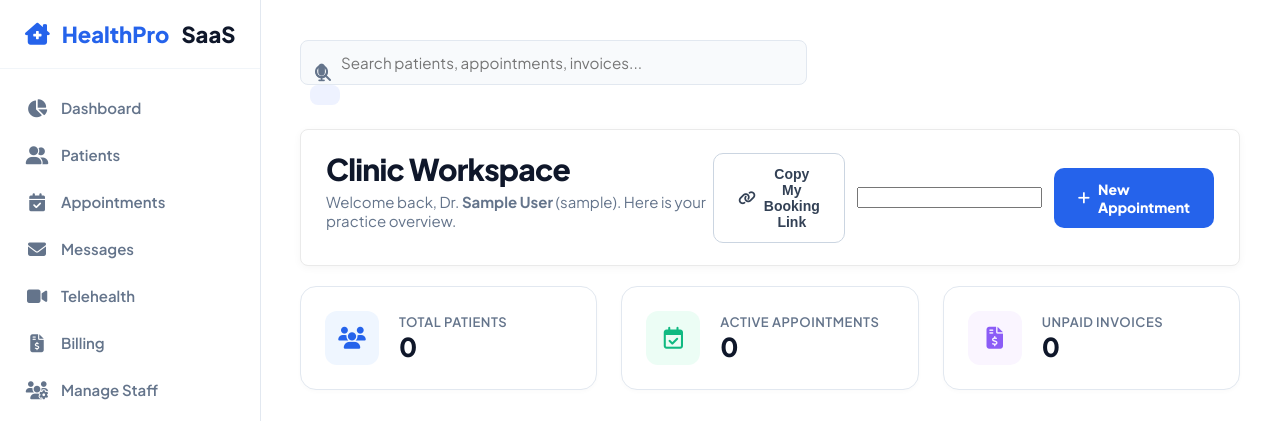
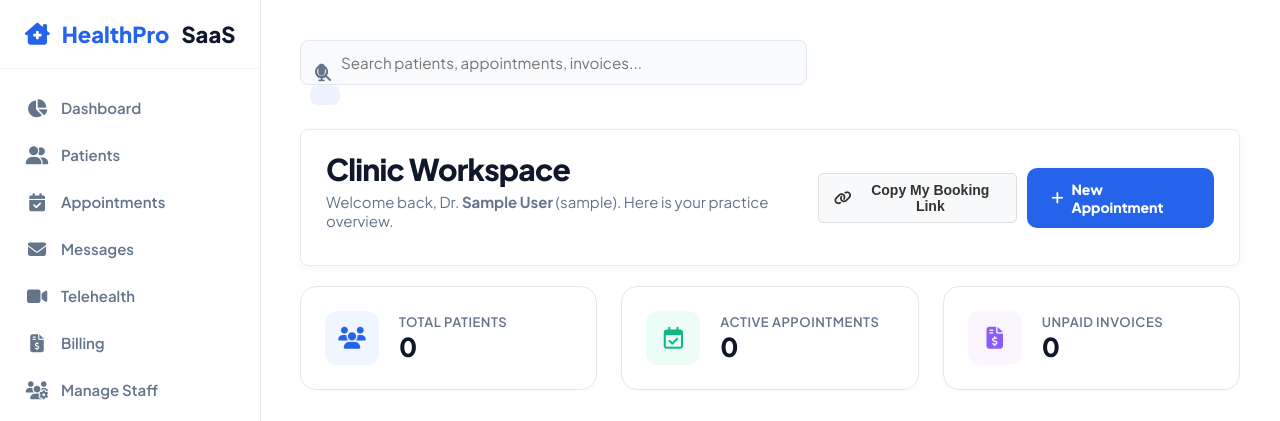
Before and after one commit to bilalmalik1288-svg/HealthPro-SaaS, a Flask app: page / in a window 1280 px wide. Shown: the top 421 px of the page. Run offline with Flask 3, Linux system fonts and the light colour scheme; the visitor is signed in with stand-in values (Sample User, id 1); data that the repository does not hold is empty; some libraries are stand-ins or nearby versions.

Commit message:
Update style.css

```diff
--- a/static/style.css
+++ b/static/style.css
@@ -1879,3 +1879,32 @@ body {
     html, body, .soap-print-container { background-color: #ffffff !important; margin: 0 !important; padding: 0 !important; width: 100% !important; border: none !important; box-shadow: none !important; color: #000000 !important; }
     .soap-print-section h3 { -webkit-print-color-adjust: exact !important; print-color-adjust: exact !important; }
 }
+/* ========================================================
+   CUSTOM BUTTON STYLES FOR DASHBOARD (COPY BOOKING LINK)
+   ======================================================== */
+.header-actions {
+    display: flex;
+    gap: 10px;
+    align-items: center;
+}
+
+.btn-secondary {
+    background-color: #f8f9fa;
+    color: #333;
+    border: 1px solid #ddd;
+    padding: 8px 15px;
+    border-radius: 5px;
+    cursor: pointer;
+    font-size: 14px;
+    transition: all 0.2s ease-in-out;
+}
+
+.btn-secondary:hover {
+    background-color: #e2e6ea;
+    border-color: #dae0e5;
+}
+
+.hidden-input {
+    position: absolute;
+    left: -9999px;
+}
```
